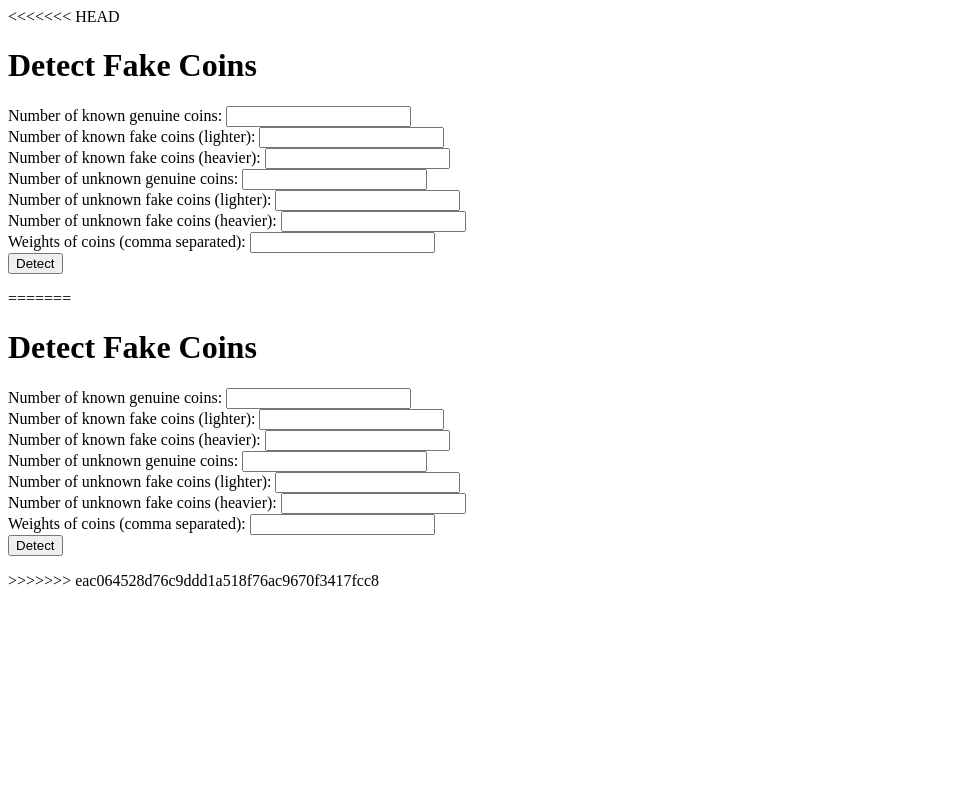
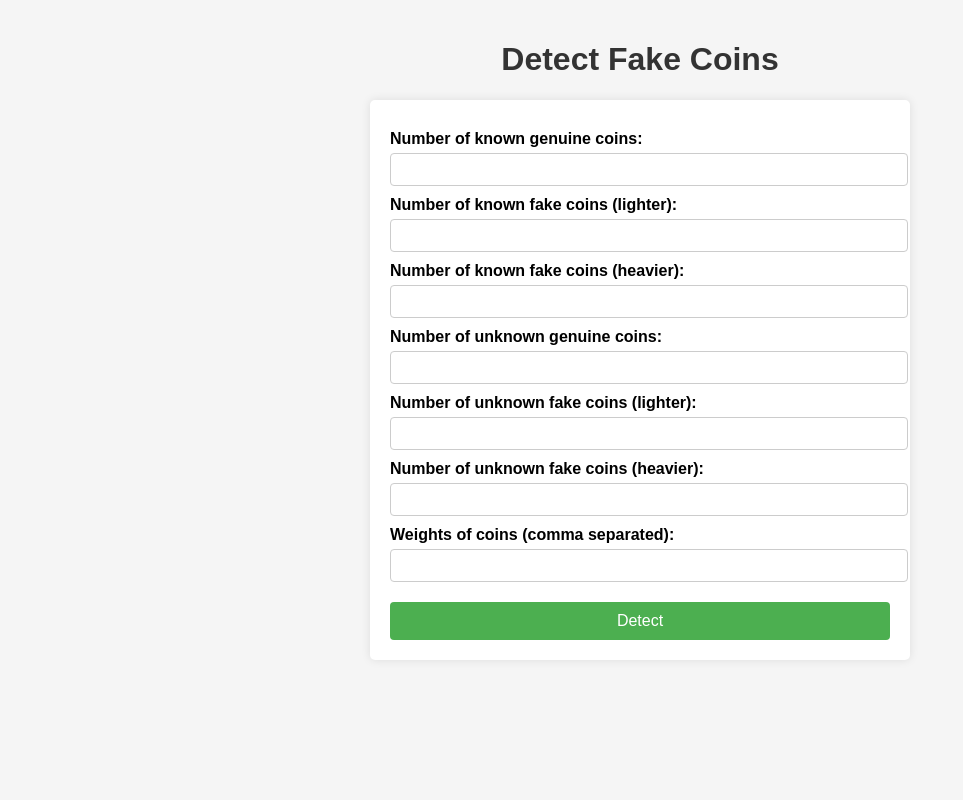
Before and after one commit to DEDMOZAII/DIPLOM_COIN, a Python web app: template templates/index.html in a window 1280 px wide. Shown: the whole page, without its empty margins (0-963 px from the left). Run offline with Jinja, Linux system fonts and the light colour scheme; the template is opened without the code that fills it, so the values that code supplies are empty.

Commit message:
Update index.html

```diff
--- a/templates/index.html
+++ b/templates/index.html
@@ -1,9 +1,9 @@
-<<<<<<< HEAD
 <!DOCTYPE html>
 <html lang="en">
 <head>
     <meta charset="UTF-8">
     <title>Detect Fake Coins</title>
+    <link rel="stylesheet" href="/static/styles.css">
 </head>
 <body>
     <h1>Detect Fake Coins</h1>
@@ -54,74 +54,13 @@
               .then(data => {
                   var resultDiv = document.getElementById('result');
                   resultDiv.innerHTML = '';
-                  data.result.forEach(function(res) {
-                      var p = document.createElement('p');
-                      p.textContent = res;
-                      resultDiv.appendChild(p);
-                  });
+                  if (data.result !== undefined) {
+                      resultDiv.textContent = `Фальшива монета знаходиться під індексом: ${data.result}`;
+                  } else {
+                      resultDiv.textContent = 'Error: ' + data.error;
+                  }
               });
         }
     </script>
 </body>
 </html>
-=======
-<!DOCTYPE html>
-<html lang="en">
-<head>
-    <meta charset="UTF-8">
-    <title>Detect Fake Coins</title>
-</head>
-<body>
-    <h1>Detect Fake Coins</h1>
-    <form id="coinForm">
-        <label for="n_gen">Number of known genuine coins:</label>
-        <input type="number" id="n_gen"><br>
-        <label for="n_fake_l">Number of known fake coins (lighter):</label>
-        <input type="number" id="n_fake_l"><br>
-        <label for="n_fake_g">Number of known fake coins (heavier):</label>
-        <input type="number" id="n_fake_g"><br>
-        <label for="k_gen">Number of unknown genuine coins:</label>
-        <input type="number" id="k_gen"><br>
-        <label for="k_fake_l">Number of unknown fake coins (lighter):</label>
-        <input type="number" id="k_fake_l"><br>
-        <label for="k_fake_g">Number of unknown fake coins (heavier):</label>
-        <input type="number" id="k_fake_g"><br>
-        <label for="weights">Weights of coins (comma separated):</label>
-        <input type="text" id="weights"><br>
-        <button type="button" onclick="submitWeights()">Detect</button>
-    </form>
-    <div id="result"></div>
-
-    <script>
-        function submitWeights() {
-            var n_gen = parseInt(document.getElementById('n_gen').value);
-            var n_fake_l = parseInt(document.getElementById('n_fake_l').value);
-            var n_fake_g = parseInt(document.getElementById('n_fake_g').value);
-            var k_gen = parseInt(document.getElementById('k_gen').value);
-            var k_fake_l = parseInt(document.getElementById('k_fake_l').value);
-            var k_fake_g = parseInt(document.getElementById('k_fake_g').value);
-            var weights = document.getElementById('weights').value.split(',').map(Number);
-
-            fetch('/detect', {
-                method: 'POST',
-                headers: {
-                    'Content-Type': 'application/json'
-                },
-                body: JSON.stringify({
-                    n_gen: n_gen,
-                    n_fake_l: n_fake_l,
-                    n_fake_g: n_fake_g,
-                    k_gen: k_gen,
-                    k_fake_l: k_fake_l,
-                    k_fake_g: k_fake_g,
-                    weights: weights
-                })
-            }).then(response => response.json())
-              .then(data => {
-                  document.getElementById('result').innerHTML = 'Result: ' + data.result;
-              });
-        }
-    </script>
-</body>
-</html>
->>>>>>> eac064528d76c9ddd1a518f76ac9670f3417fcc8
```
